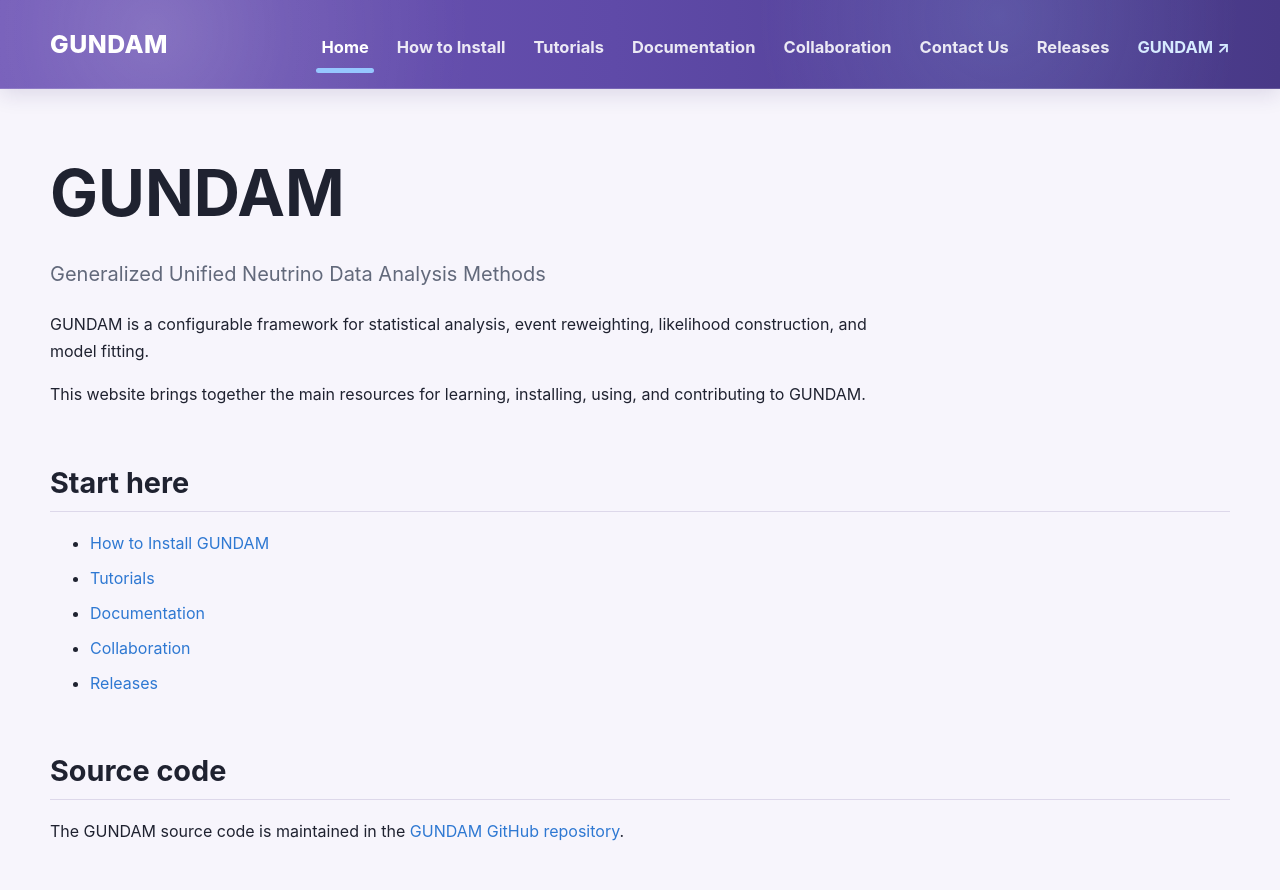
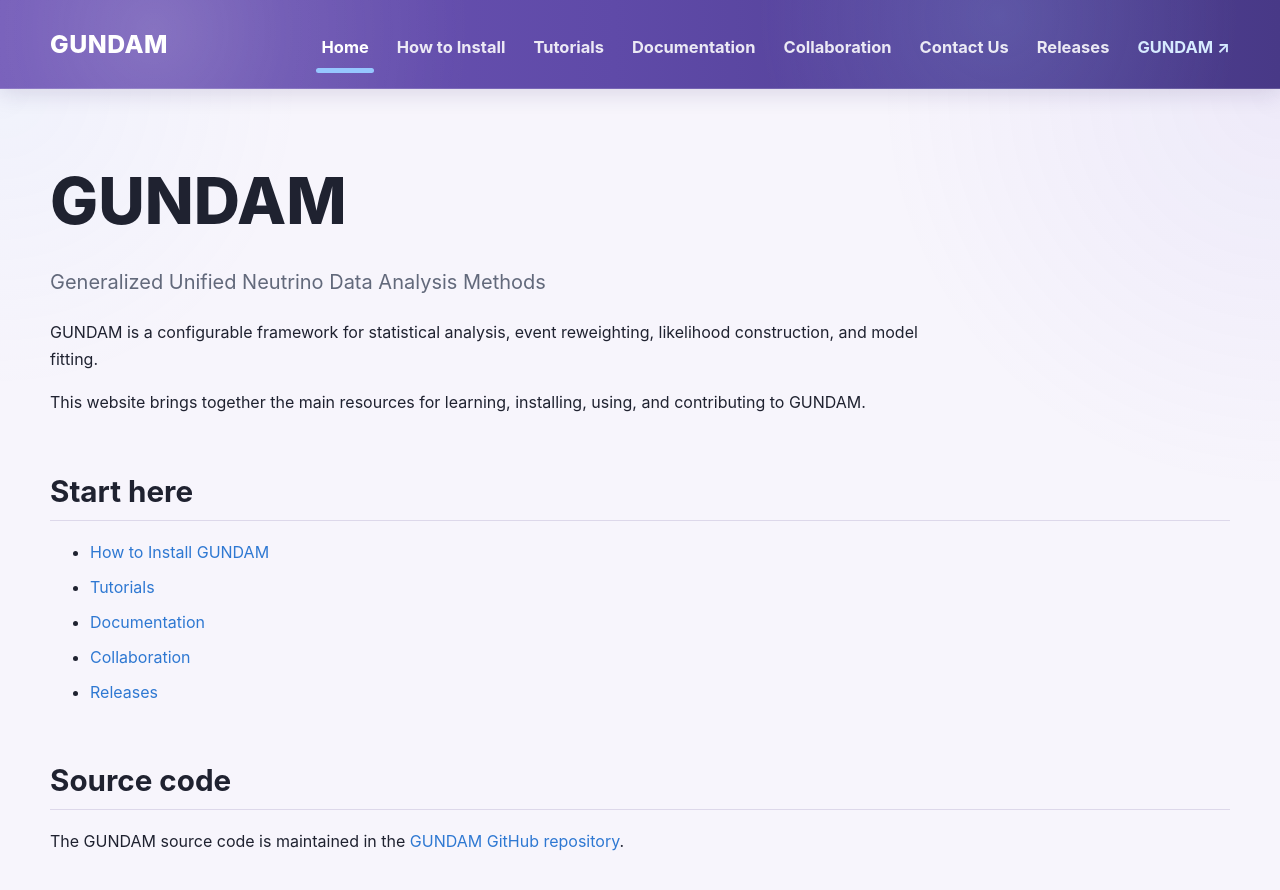
Before and after one commit to Aurora-Bowen/GUNDAM-website, a Jekyll site: the page built from index.md, in a window 1280 px wide and 900 px high. Shown: the top 890 px of the window. Built offline with Jekyll 4.4.1, drawn with Linux system fonts in a browser that asks for light colours.

Commit message:
Refactor styles in _base.scss for improved layout
Updated styles for body, headings, and various elements. Adjusted padding, font sizes, and background gradients.

```diff
--- a/_sass/_base.scss
+++ b/_sass/_base.scss
@@ -14,34 +14,33 @@ body {
   margin: 0;
 
   color: $text-color;
-
   background: $background-color;
 
   font-family: $font-family;
-
   font-size: 16px;
-
   line-height: 1.7;
 }
 
 
 .site-container {
   width: calc(100% - 48px);
-
   max-width: $page-width;
-
   margin-inline: auto;
 }
 
 
 .site-main {
   min-height: calc(100vh - 170px);
+
+  background:
+    radial-gradient(circle at top right, rgba(126, 100, 218, 0.08) 0%, transparent 24%),
+    radial-gradient(circle at top left, rgba(142, 194, 255, 0.06) 0%, transparent 18%),
+    $background-color;
 }
 
 
 .page-content {
-  padding-top: 64px;
-
+  padding-top: 72px;
   padding-bottom: 80px;
 }
 
@@ -51,73 +50,65 @@ h2,
 h3,
 h4 {
   color: $text-color;
-
   line-height: 1.25;
 }
 
 
 h1 {
   margin-top: 0;
-
   margin-bottom: 24px;
 
-  font-size: clamp(2.4rem, 5vw, 4rem);
-
-  font-weight: 700;
+  font-size: clamp(2.6rem, 5vw, 4.2rem);
+  font-weight: 800;
 }
 
 
 h2 {
   margin-top: 56px;
-
   margin-bottom: 18px;
-
   padding-bottom: 10px;
 
   border-bottom: 1px solid $border-color;
 
-  font-size: 1.8rem;
+  font-size: 1.85rem;
+  font-weight: 750;
 }
 
 
 h3 {
   margin-top: 36px;
-
   font-size: 1.35rem;
 }
 
 
 p {
-  max-width: 850px;
+  max-width: 900px;
 }
 
 
 .lead {
-  max-width: 900px;
+  max-width: 940px;
 
   color: $secondary-text-color;
-
   font-size: 1.25rem;
 }
 
 
 a {
   color: $primary-color;
-
   text-decoration: none;
 }
 
 
 a:hover {
   color: $primary-hover-color;
-
   text-decoration: underline;
 }
 
 
 ul,
 ol {
-  max-width: 850px;
+  max-width: 900px;
 }
 
 
@@ -130,7 +121,6 @@ code {
   padding: 2px 6px;
 
   border-radius: 4px;
-
   background: $light-background-color;
 
   font-size: 0.92em;
@@ -145,15 +135,13 @@ pre {
   padding: 22px;
 
   border: 1px solid $border-color;
-
   border-radius: 8px;
 
-  background: $light-background-color;
+  background: #ffffff;
 }
 
 
 pre code {
   padding: 0;
-
   background: transparent;
 }
```
